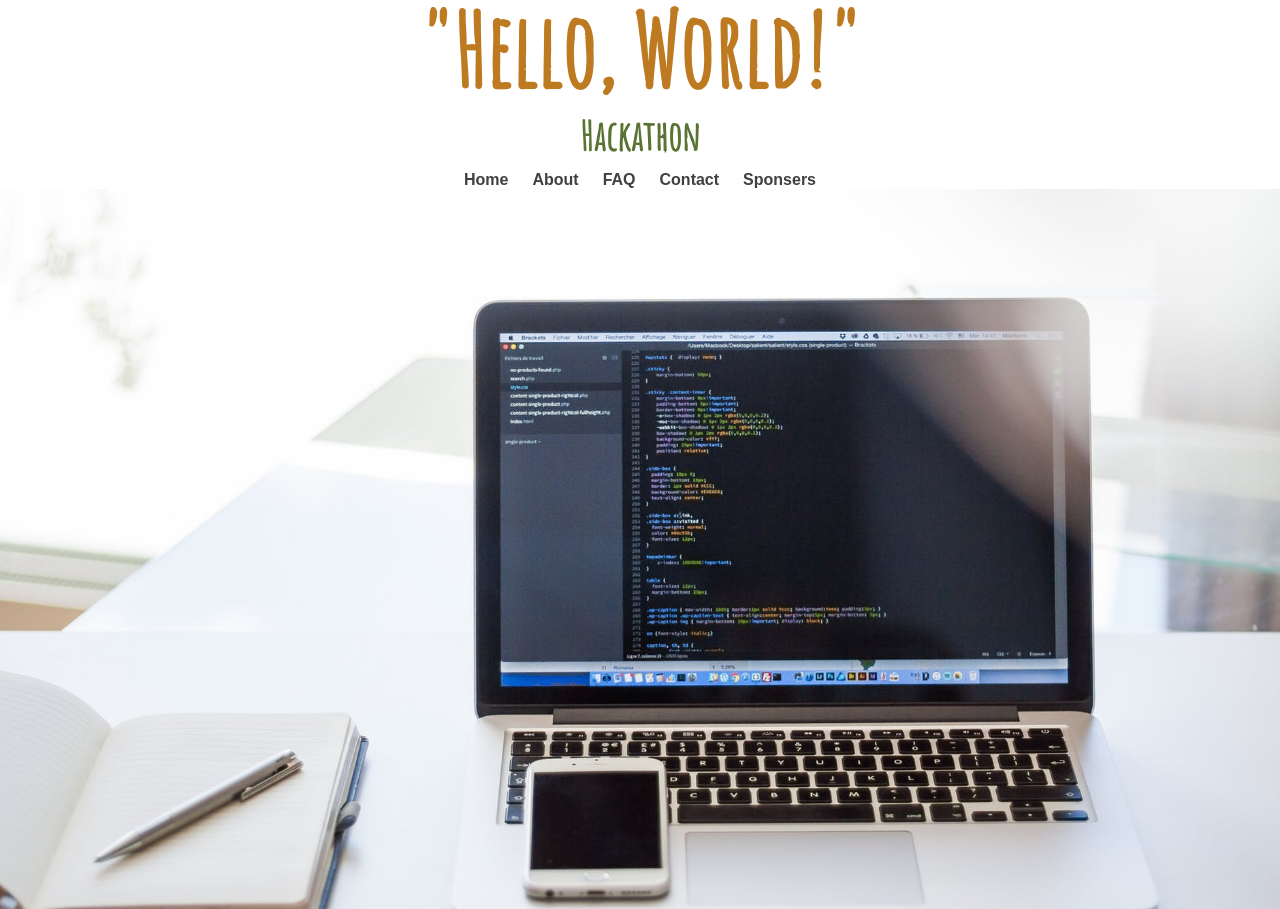
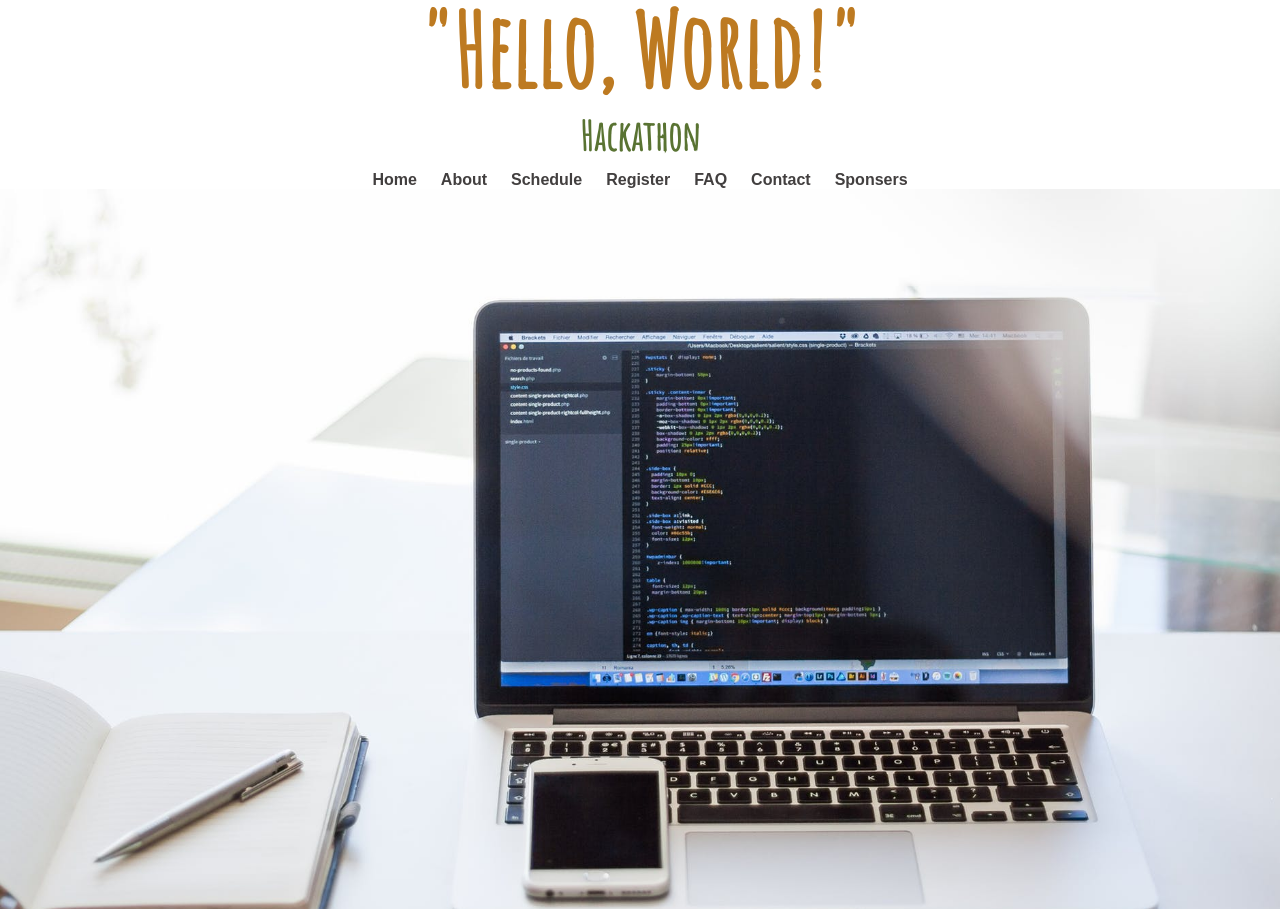
Before and after one commit to Izsiebelle/helloworld-hackathon, a plain HTML site: page index.html in a window 1280 px wide. Shown: the top 909 px of the page. Drawn offline with Linux system fonts and the light colour scheme; a web font is replaced by a local one.

Commit message:
updated images

```diff
--- a/index.html
+++ b/index.html
@@ -20,8 +20,8 @@
       <ul>
         <li><a href="#home">Home</a></li>
         <li><a href="#about">About</a></li>
-          <!-- <li><a href="#schedule">Schedule</a></li>
-        <li><a href="#register">Register</a></li> -->
+        <li><a href="#schedule">Schedule</a></li>
+        <li><a href="#register">Register</a></li>
 				<li><a href="#faq">FAQ</a></li>
 				<li><a href="#contact">Contact</a></li>
 				<li><a href="#sponsers">Sponsers</a></li>
```
Also changed, not shown: assets/images/notebook-1.jpeg (added), 3 other files.
